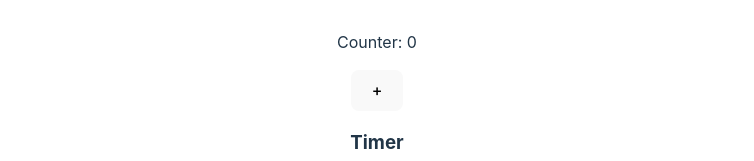
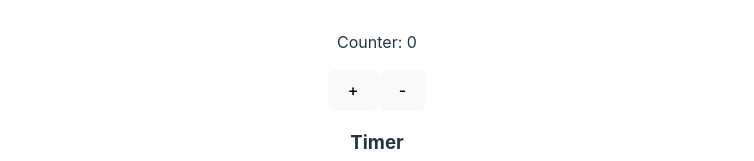
Before and after one commit to GGarenov/Components-React-basic-idea, a React (Vite) app in the folder components-basics/: page / in a window 1280 px wide. Shown: the part 218-379 px from the top of the page, without its empty margins (263-1017 px from the left). Built offline with nearby package versions, Linux system fonts and the light colour scheme.

Commit message:
We make decrement function using arrow function.

```diff
--- a/components-basics/src/components/Counter.jsx
+++ b/components-basics/src/components/Counter.jsx
@@ -13,6 +13,7 @@ export default function Counter(props) {
 
             <p>Counter: {count }</p>
             <button onClick={incrementClickHandler}>+</button>
+            <button onClick={()=> setCount (count - 1)}>-</button>
         </div>
     )
 }
```
